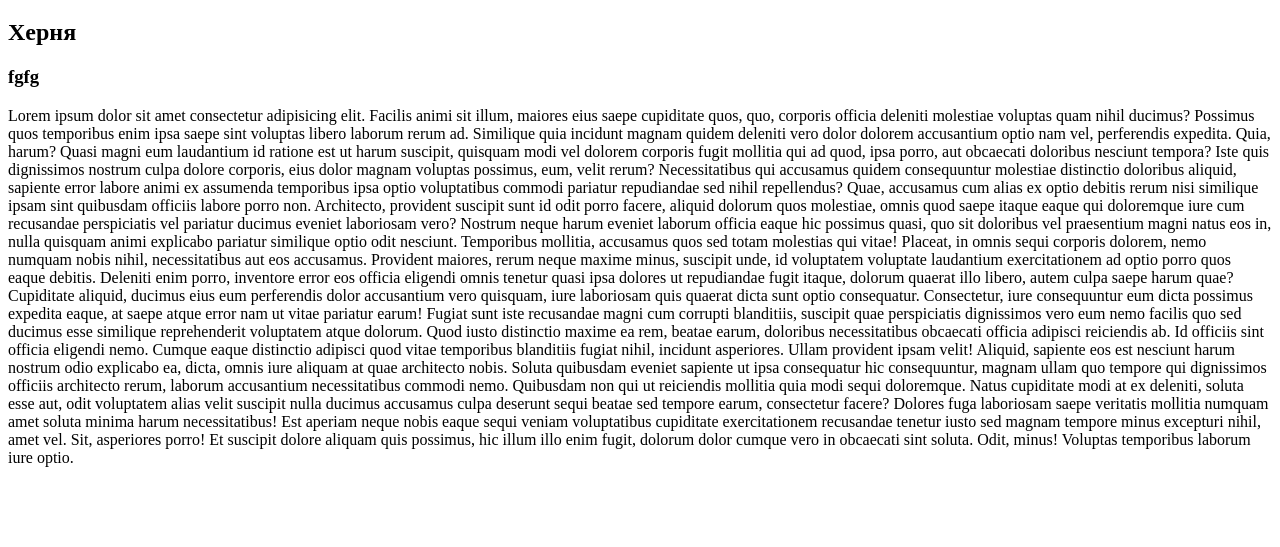
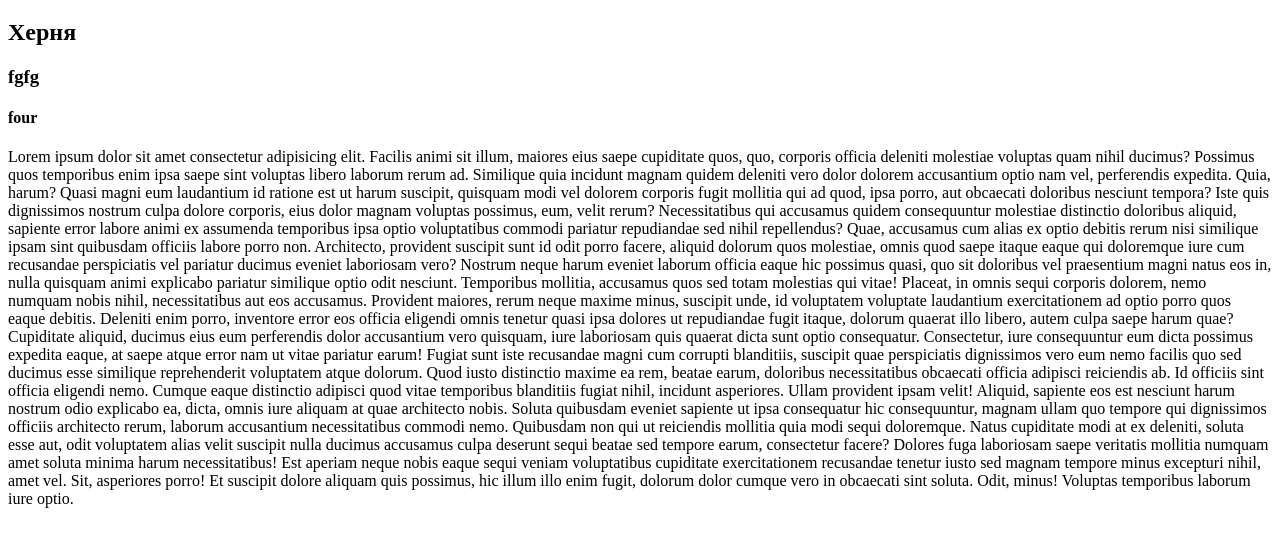
Before and after one commit to betep04ek/JS, a plain HTML site: page index.html in a window 1280 px wide. Shown: the part 61-608 px from the top of the page. Drawn offline with Linux system fonts and the light colour scheme; no server answers.

Commit message:
third commit

```diff
--- a/index.html
+++ b/index.html
@@ -10,6 +10,7 @@
     <h1>ROOT TITLE</h1>
     <h2>Херня</h2>
     <h3>fgfg</h3>
+    <h4>four</h4>
     <p>
       Lorem ipsum dolor sit amet consectetur adipisicing elit. Facilis animi sit
       illum, maiores eius saepe cupiditate quos, quo, corporis officia deleniti
```
